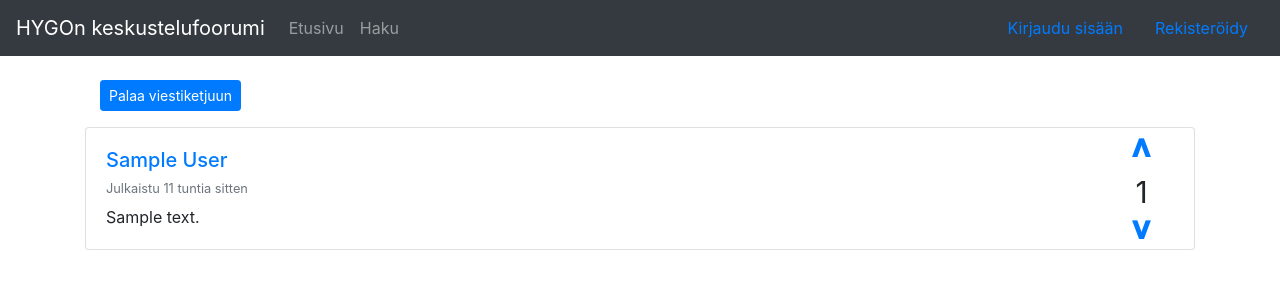
After one commit to hjuha/tsoha, a Flask app: template application/templates/threads/post.html in a window 1280 px wide. The commit adds this page. Shown: the top 300 px of the page. Run offline with Flask 2, Linux system fonts and the light colour scheme; the template is opened without the code that fills it: values that come from a table or form of the project are taken from there, others are empty; tables that the repository leaves empty hold one stand-in row (values such as "Sample post"); some libraries are stand-ins or nearby versions.

Commit message:
Add pages for posts

```diff
--- /dev/null
+++ b/application/templates/threads/post.html
@@ -0,0 +1,70 @@
+{% extends "layout.html" %}
+
+{% block body %}
+<p>
+	<p>
+		<a class="btn btn-sm btn-primary" style="margin-left: 15px" href="{{ url_for('get_thread', thread_id = post.thread_id) }}">Palaa viestiketjuun</a>
+	</p>
+
+	<div class="post card" id="post{{ post.id }}">
+		<div class="card-body">
+			<div class="row">
+				<div class="col-sm-11">
+					<h5 class="card-title"><a href="{{ url_for('get_profile', user_id = post.sender_id) }}">{{ post.get_sender().first_name }} {{ post.get_sender().surname }}</a></h5>
+
+					<h6 class="card-subtitle mb-2 text-muted">
+					{% if post.date_created == post.date_modified %}
+						<small>Julkaistu {{ post.get_created() }}</small>
+					{% else %}
+						<small>Muokattu {{ post.get_modified() }}</small>
+					{% endif %}
+					</h6>
+
+					<p class="card-text">
+						<span style="white-space: pre-wrap; font-size: 16px">{{ post.content }}</span>
+					</p>
+					{% if post.is_deletable() %}
+						<a class="card-link" href="#" onclick="
+							reply = document.getElementById('reply{{ post.id }}');
+							reply.style.display = 'inline';
+							reply.children[1].children[0].children[0].value = `{{ post.content|sanitize_for_js }}`
+						">Muokkaa</a>
+						<a class="card-link" href="{{ url_for('delete_post', post_id = post.id) }}">Poista</a>
+						<form id="reply{{ post.id }}" style="display: none" method="POST" action="{{ url_for('edit_post', post_id = post.id) }}">
+							<hr>
+							<div class="form-group">
+								<div class="input-group">
+									{{ form.content(class_="form-control",rows="8",placeholder="Kirjoita viesti tähän") }}
+								</div>
+							</div>
+							<ul>
+								{% for error in form.content.errors %}
+									<li>{{ error }}</li>
+								{% endfor %}
+							</ul>
+							<input class="btn btn-primary btn-small" type="submit" value="Muokkaa vastausta">
+						</form>
+					{% endif %}
+				</div>
+				<div class="col-sm-1 voting-container">
+					<div class="voting">
+						{% if post.get_vote_of_current_user() == 0 %}
+							<a class="vote btn btn-link btn-lg" href="{{ url_for('upvote', post_id = post.id ) }}" role="button">&#x2C4;</a><br>
+							<span class="vote-sum">{{ post.get_sum_of_votes() }}</span><br>
+							<a class="vote btn btn-link btn-lg" href="{{ url_for('downvote', post_id = post.id ) }}" role="button">&#x2C5;</a>
+						{% elif post.get_vote_of_current_user() == 1 %}
+							<a class="vote btn btn-link btn-lg chosen" role="button">&#x2C4;</a><br>
+							<span class="vote-sum">{{ post.get_sum_of_votes() }}</span><br>
+							<a class="vote btn btn-link btn-lg unchosen" role="button">&#x2C5;</a>
+						{% else %}
+							<a class="vote btn btn-link btn-lg unchosen" role="button">&#x2C4;</a><br>
+							<span class="vote-sum">{{ post.get_sum_of_votes() }}</span><br>
+							<a class="vote btn btn-link btn-lg chosen" role="button">&#x2C5;</a>
+						{% endif %}
+					</div>
+				</div>
+			</div>
+		</div>
+	</div>
+</p>
+{% endblock %}
--- a/application/templates/threads/thread.html
+++ b/application/templates/threads/thread.html
@@ -19,13 +19,17 @@
 					<div class="col-sm-11">
 						<h5 class="card-title"><a href="{{ url_for('get_profile', user_id = post.sender_id) }}">{{ post.get_sender().first_name }} {{ post.get_sender().surname }}</a></h5>
 
+						<a href="{{ url_for('get_post', post_id = post.id) }}">
 							<h6 class="card-subtitle mb-2 text-muted">
+								<u>
 									{% if post.date_created == post.date_modified %}
 										<small>Julkaistu {{ post.get_created() }}</small>
 									{% else %}
 										<small>Muokattu {{ post.get_modified() }}</small>
 									{% endif %}
+								</u>
 							</h6>
+						</a>
 
 						<p class="card-text">
 							<span style="white-space: pre-wrap; font-size: 16px">{{ post.content }}</span>
```
Also changed, not shown: application/threads/views.py (+9 -0 lines). Lines whose indentation alone changed are shown as unchanged.
